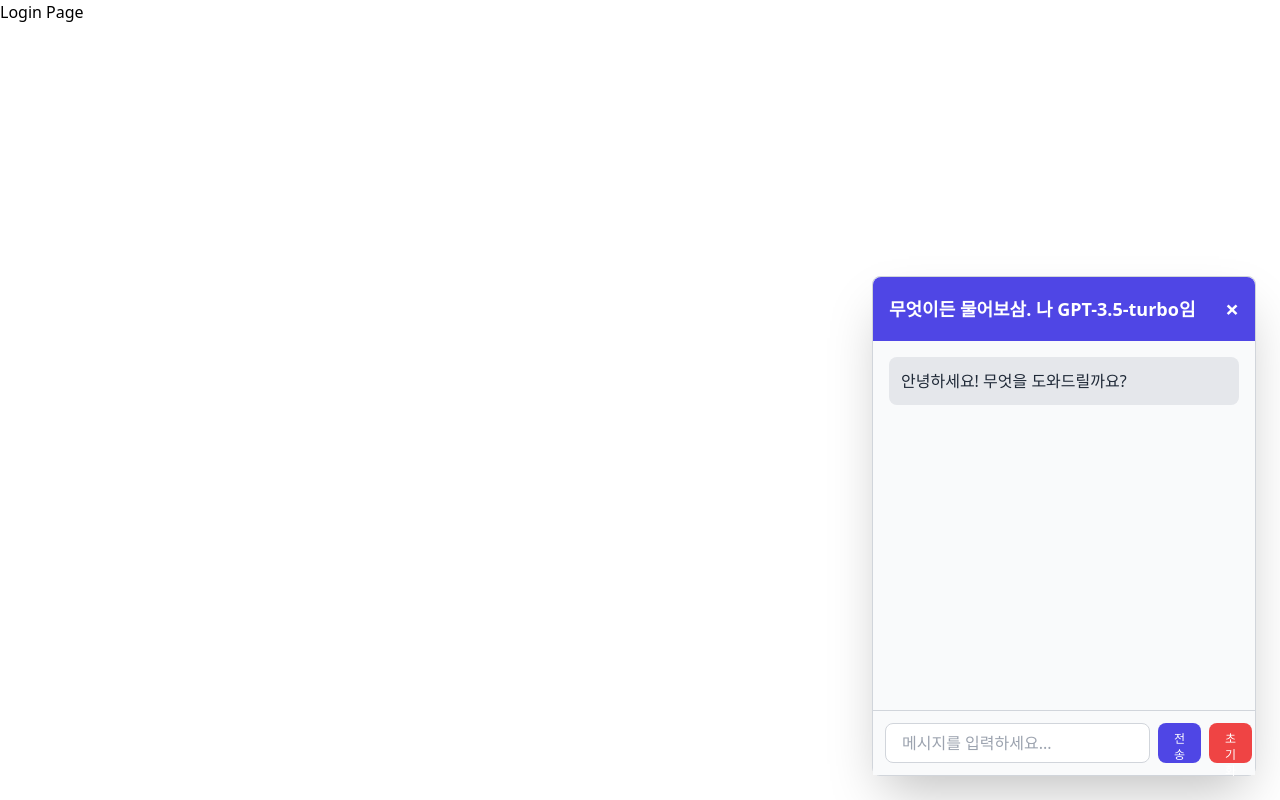
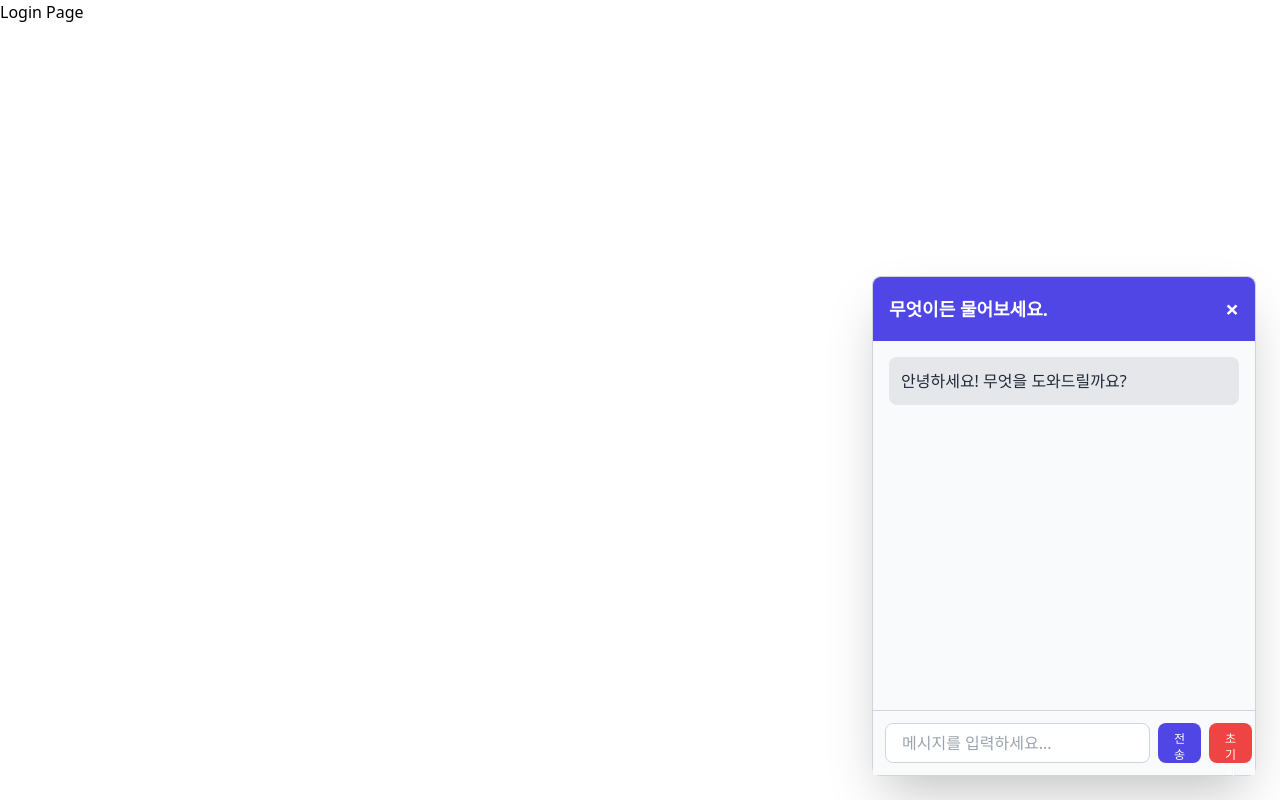
Before and after one commit to peter1000ys/GoodIdea, a React (Vite) app in the folder frontend/: page /login in a window 1280 px wide. Both pictures are taken after a click on the button "GPT에게 물어보기". Built offline with nearby package versions, Linux system fonts and the light colour scheme; no server answers.

Commit message:
fix(chatbot): 에니메이션 추가

```diff
--- a/frontend/src/components/common/Chatbot.jsx
+++ b/frontend/src/components/common/Chatbot.jsx
@@ -1,4 +1,4 @@
-import React, { useState } from "react";
+import React, { useState, useEffect } from "react";
 import useChatbotStore from "../../store/useChatbotStore";
 import { sendMessageToGPT } from "../../api/gptAPI";
 
@@ -7,10 +7,17 @@ const Chatbot = () => {
     useChatbotStore();
   const [input, setInput] = useState("");
   const [isOpen, setIsOpen] = useState(false);
+  const [isVisible, setIsVisible] = useState(false); // 실제 렌더링 여부를 관리할 상태
   const [isLoading, setIsLoading] = useState(false);
 
   const toggleChatbot = () => {
-    setIsOpen(!isOpen);
+    if (isOpen) {
+      setIsOpen(false); // 애니메이션 적용
+      setTimeout(() => setIsVisible(false), 500); // 닫힘 애니메이션 완료 후 컴포넌트 제거
+    } else {
+      setIsVisible(true); // 컴포넌트를 먼저 렌더링
+      setTimeout(() => setIsOpen(true), 10); // 애니메이션 시작
+    }
   };
 
   const handleSend = async () => {
@@ -40,19 +47,24 @@ const Chatbot = () => {
 
   return (
     <div className="fixed bottom-6 right-6 z-50">
-      {isOpen && (
+      {isVisible && (
+        <div
+          className={`transition-all duration-500 transform ${
+            isOpen ? "opacity-100 translate-y-0" : "opacity-0 translate-y-5"
+          }`}
+        >
           <div className="w-96 h-[500px] bg-white border border-gray-300 rounded-lg flex flex-col shadow-2xl">
-          {/* Header */}
+            {/* 헤더 */}
             <div className="flex justify-between items-center bg-indigo-600 text-white p-4 rounded-t-lg">
               <span className="font-semibold text-lg">
-              무엇이든 물어보삼. 나 GPT-3.5-turbo임
+                무엇이든 물어보세요.
               </span>
               <button onClick={toggleChatbot} className="text-2xl font-bold">
                 ×
               </button>
             </div>
 
-          {/* Messages */}
+            {/* 메시지 */}
             <div className="flex-1 p-4 overflow-y-auto bg-gray-50">
               {messages.map((msg, index) => (
                 <div
@@ -73,7 +85,7 @@ const Chatbot = () => {
               )}
             </div>
 
-          {/* Input Area */}
+            {/* 입력 영역 */}
             <div className="flex border-t border-gray-300 p-3 bg-gray-50 items-center space-x-2">
               <input
                 type="text"
@@ -97,6 +109,7 @@ const Chatbot = () => {
               </button>
             </div>
           </div>
+        </div>
       )}
       {!isOpen && (
         <button
```
Lines whose indentation alone changed are shown as unchanged.
